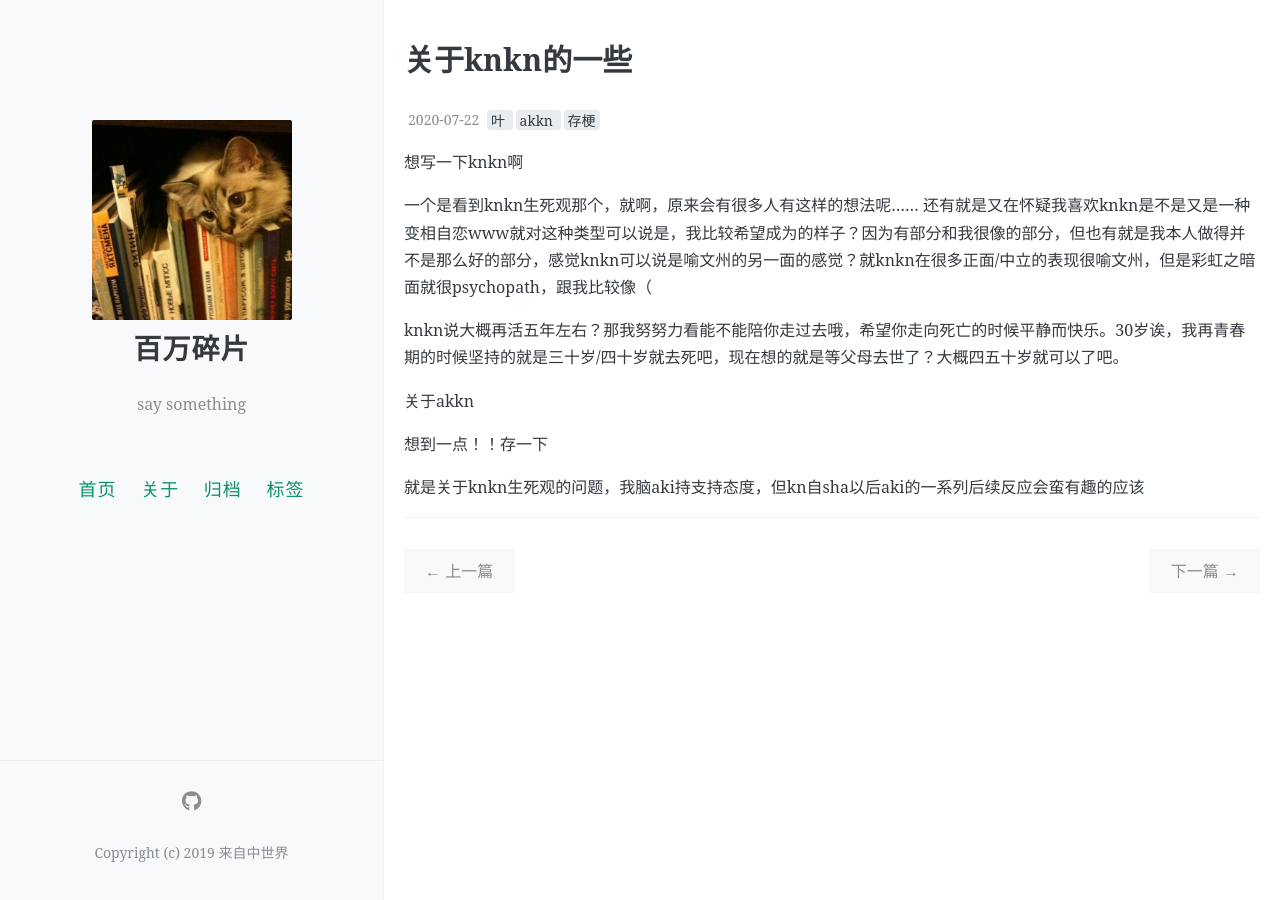
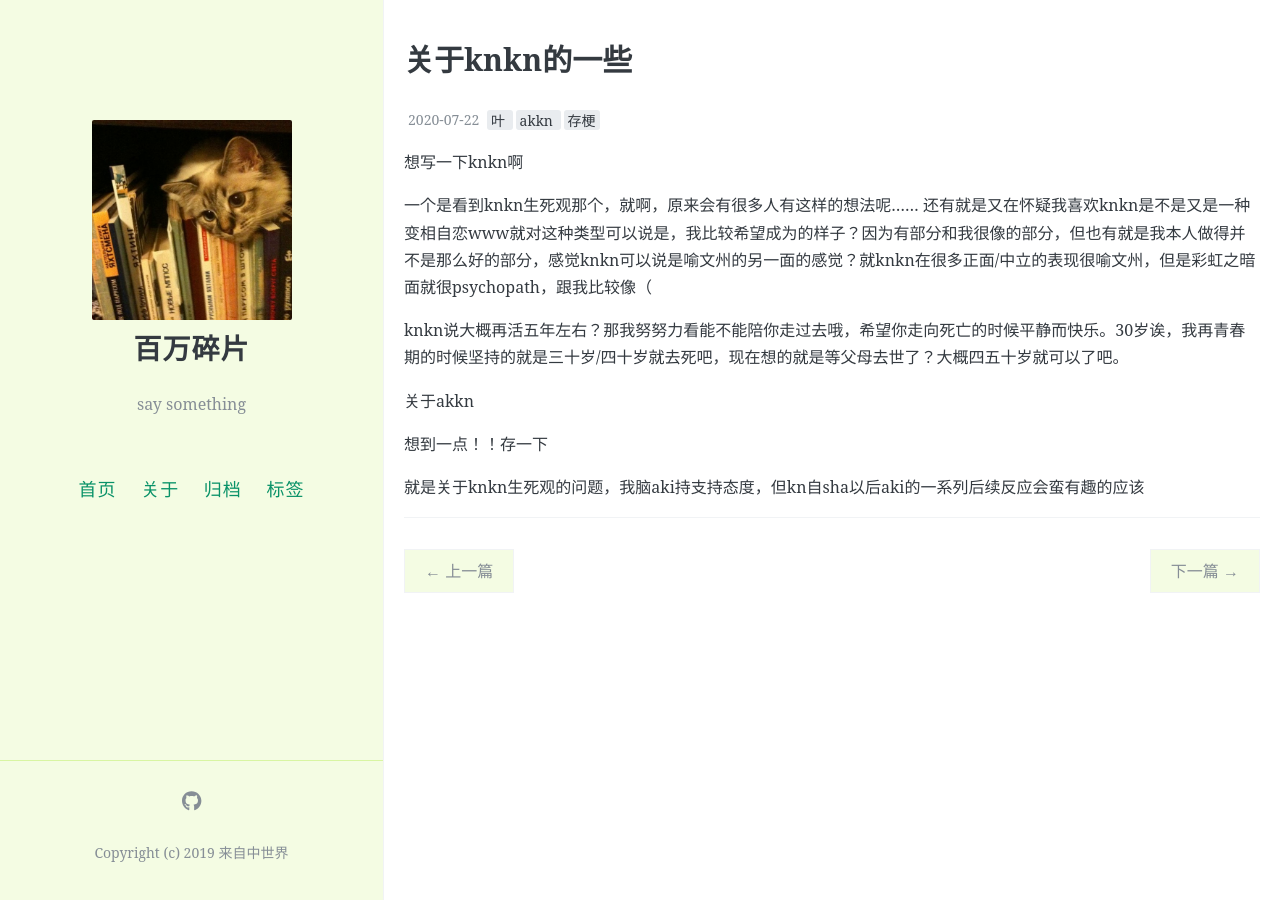
Before and after one commit to violentsilence707/with0utgravity, a Jekyll site: the page built from _posts/2020-07-22-knkn.md, in a window 1280 px wide. Built offline with Jekyll 4.4.1, drawn with Linux system fonts in a browser that asks for light colours; comment, search, counter and statistics services are not loaded.

Commit message:
Update _variables.scss

```diff
--- a/_sass/_variables.scss
+++ b/_sass/_variables.scss
@@ -37,7 +37,7 @@ $base-color: $oc-gray-8;
 $base-lighten-color: $oc-gray-6;
 $base-lightener-color: $oc-gray-4;
 
-$background-color: $oc-gray-0;
+$background-color: $oc-lime-0;
 $background-lighten-color: hsla(210, 17%, 98%, 0.42);
 
 $text-color: $base-color;
@@ -63,8 +63,8 @@ $selection-background-color: $oc-gray-3;
 $tag-index-label-background-color: $oc-gray-2;
 $tag-index-count-background-color: hsla(210, 7%, 56%, 0.102);
 
-$footer-border-color: $oc-gray-2;
-$footer-background-color: $oc-gray-0;
+$footer-border-color: $oc-lime-2;
+$footer-background-color: $oc-lime-0;
 
 // List
 $li-bottom-space: 0.4em;
```
